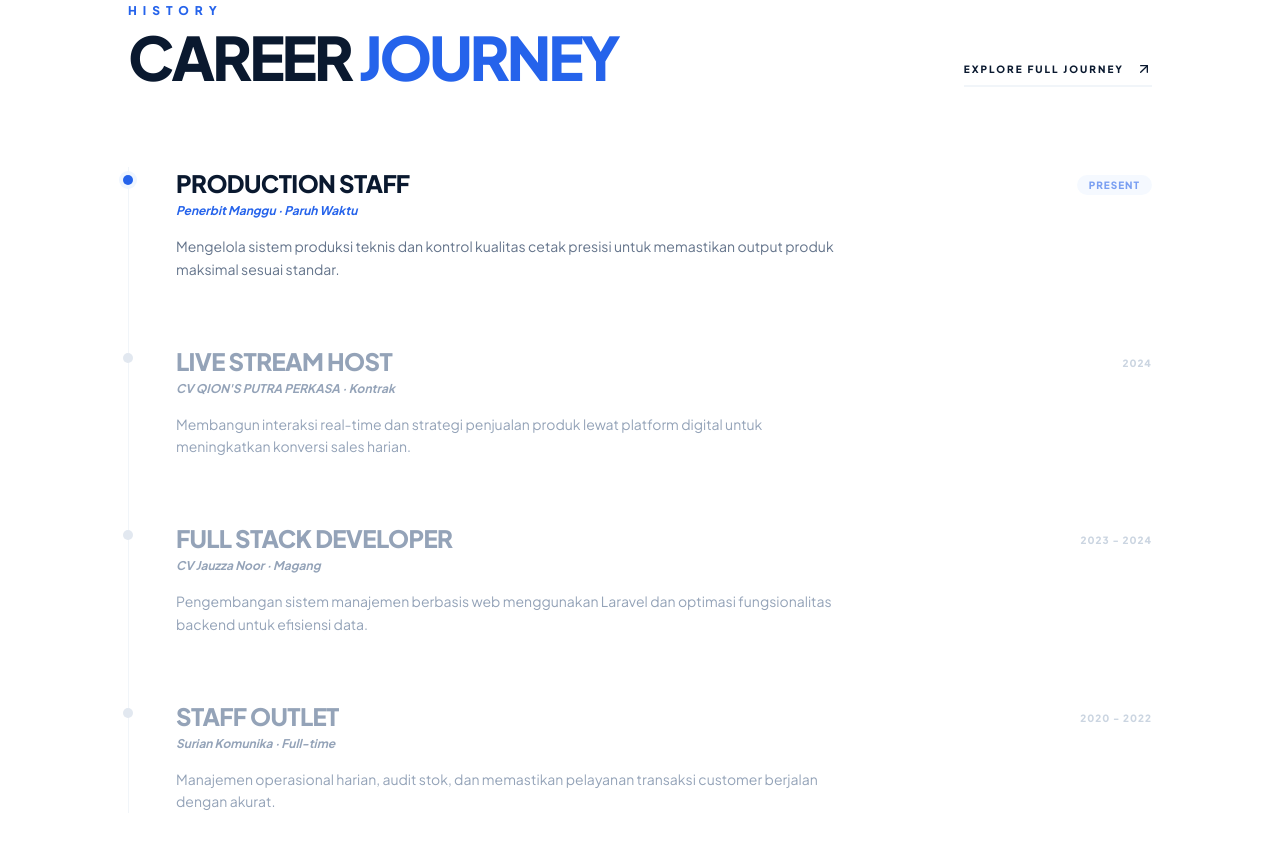
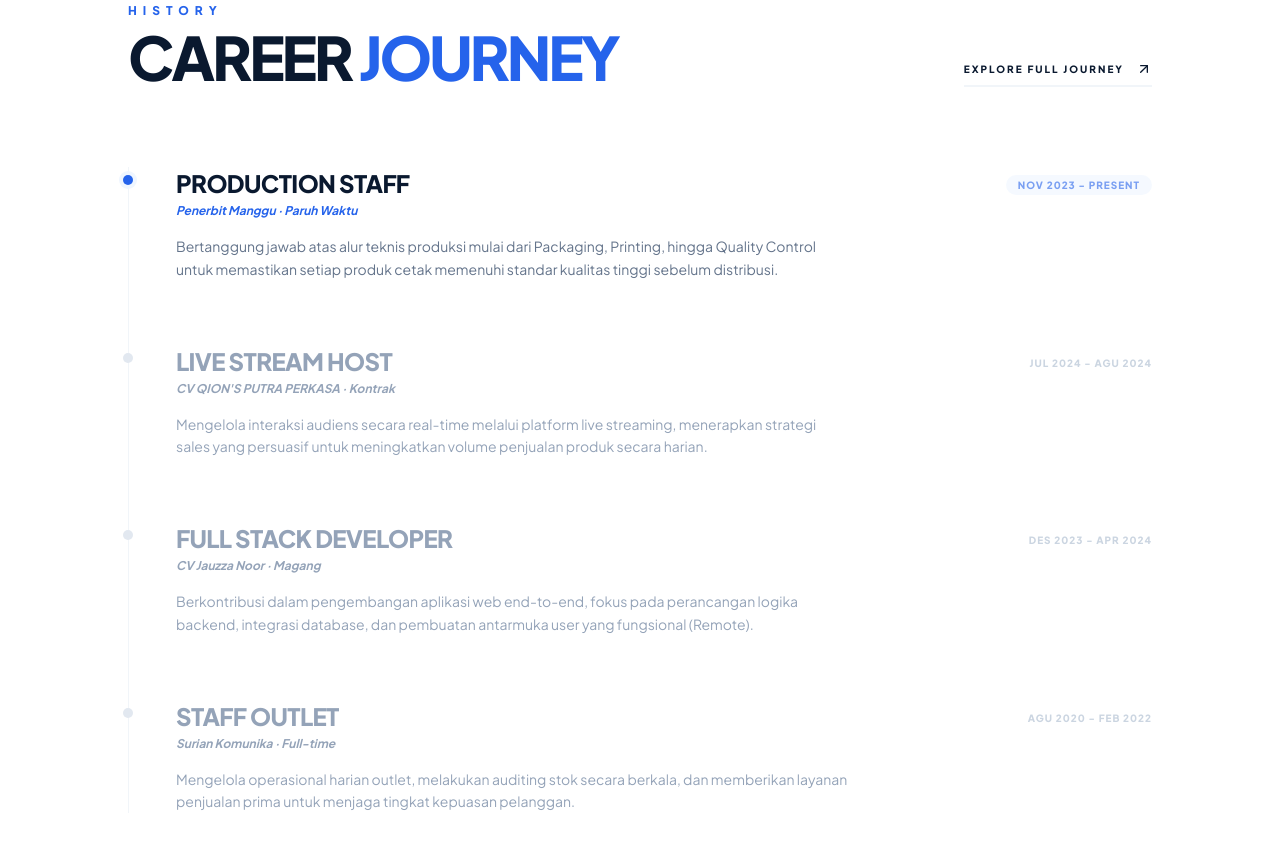
Before and after one commit to ivanwijayana/portofolio-ivanwijayana, a plain HTML site: page index.html in a window 1280 px wide. Shown: the part 893-1742 px from the top of the page. Drawn offline with nearby package versions, Linux system fonts and the light colour scheme.

Commit message:
note : update project journey

```diff
--- a/index.html
+++ b/index.html
@@ -103,10 +103,10 @@
                         <div class="flex-1">
                             <h3 class="text-2xl font-black text-[#0A192F] uppercase tracking-tight mb-1 group-hover:text-blue-600 transition-colors">Production Staff</h3>
                             <p class="text-blue-600 font-bold italic text-xs mb-4">Penerbit Manggu · Paruh Waktu</p>
-                                <p class="text-slate-500 text-sm leading-relaxed max-w-2xl">Mengelola sistem produksi teknis dan kontrol kualitas cetak presisi untuk memastikan output produk maksimal sesuai standar.</p>
+                            <p class="text-slate-500 text-sm leading-relaxed max-w-2xl">Bertanggung jawab atas alur teknis produksi mulai dari Packaging, Printing, hingga Quality Control untuk memastikan setiap produk cetak memenuhi standar kualitas tinggi sebelum distribusi.</p>
                         </div>
                         <div class="md:text-right pt-1">
-                                <span class="text-[10px] font-black text-blue-600 bg-blue-50 px-3 py-1 rounded-full uppercase tracking-widest animate-pulse">Present</span>
+                            <span class="text-[10px] font-black text-blue-600 bg-blue-50 px-3 py-1 rounded-full uppercase tracking-widest animate-pulse">Nov 2023 - Present</span>
                         </div>
                     </div>
                 </div>
@@ -118,10 +118,10 @@
                         <div class="flex-1">
                             <h3 class="text-2xl font-black text-slate-400 group-hover:text-[#0A192F] uppercase tracking-tight mb-1 transition-colors">Live Stream Host</h3>
                             <p class="text-slate-400 font-bold italic text-xs mb-4 group-hover:text-blue-600 transition-colors">CV QION'S PUTRA PERKASA · Kontrak</p>
-                                <p class="text-slate-400 group-hover:text-slate-500 text-sm leading-relaxed max-w-2xl transition-colors">Membangun interaksi real-time dan strategi penjualan produk lewat platform digital untuk meningkatkan konversi sales harian.</p>
+                            <p class="text-slate-400 group-hover:text-slate-500 text-sm leading-relaxed max-w-2xl transition-colors">Mengelola interaksi audiens secara real-time melalui platform live streaming, menerapkan strategi sales yang persuasif untuk meningkatkan volume penjualan produk secara harian.</p>
                         </div>
                         <div class="md:text-right pt-1">
-                                <span class="text-[10px] font-black text-slate-300 uppercase tracking-widest group-hover:text-slate-500">2024</span>
+                            <span class="text-[10px] font-black text-slate-300 uppercase tracking-widest group-hover:text-slate-500">Jul 2024 - Agu 2024</span>
                         </div>
                     </div>
                 </div>
@@ -133,10 +133,10 @@
                         <div class="flex-1">
                             <h3 class="text-2xl font-black text-slate-400 group-hover:text-[#0A192F] uppercase tracking-tight mb-1 transition-colors">Full Stack Developer</h3>
                             <p class="text-slate-400 font-bold italic text-xs mb-4 group-hover:text-blue-600 transition-colors">CV Jauzza Noor · Magang</p>
-                                <p class="text-slate-400 group-hover:text-slate-500 text-sm leading-relaxed max-w-2xl transition-colors">Pengembangan sistem manajemen berbasis web menggunakan Laravel dan optimasi fungsionalitas backend untuk efisiensi data.</p>
+                            <p class="text-slate-400 group-hover:text-slate-500 text-sm leading-relaxed max-w-2xl transition-colors">Berkontribusi dalam pengembangan aplikasi web end-to-end, fokus pada perancangan logika backend, integrasi database, dan pembuatan antarmuka user yang fungsional (Remote).</p>
                         </div>
                         <div class="md:text-right pt-1">
-                                <span class="text-[10px] font-black text-slate-300 uppercase tracking-widest group-hover:text-slate-500">2023 - 2024</span>
+                            <span class="text-[10px] font-black text-slate-300 uppercase tracking-widest group-hover:text-slate-500">Des 2023 - Apr 2024</span>
                         </div>
                     </div>
                 </div>
@@ -148,10 +148,10 @@
                         <div class="flex-1">
                             <h3 class="text-2xl font-black text-slate-400 group-hover:text-[#0A192F] uppercase tracking-tight mb-1 transition-colors">Staff Outlet</h3>
                             <p class="text-slate-400 font-bold italic text-xs mb-4 group-hover:text-blue-600 transition-colors">Surian Komunika · Full-time</p>
-                                <p class="text-slate-400 group-hover:text-slate-500 text-sm leading-relaxed max-w-2xl transition-colors">Manajemen operasional harian, audit stok, dan memastikan pelayanan transaksi customer berjalan dengan akurat.</p>
+                            <p class="text-slate-400 group-hover:text-slate-500 text-sm leading-relaxed max-w-2xl transition-colors">Mengelola operasional harian outlet, melakukan auditing stok secara berkala, dan memberikan layanan penjualan prima untuk menjaga tingkat kepuasan pelanggan.</p>
                         </div>
                         <div class="md:text-right pt-1">
-                                <span class="text-[10px] font-black text-slate-300 uppercase tracking-widest group-hover:text-slate-500">2020 - 2022</span>
+                            <span class="text-[10px] font-black text-slate-300 uppercase tracking-widest group-hover:text-slate-500">Agu 2020 - Feb 2022</span>
                         </div>
                     </div>
                 </div>
```
Also changed, not shown: mycareer.html (+12 -8 lines), myproject.html (+1 -1 lines). Lines whose indentation alone changed are shown as unchanged.
